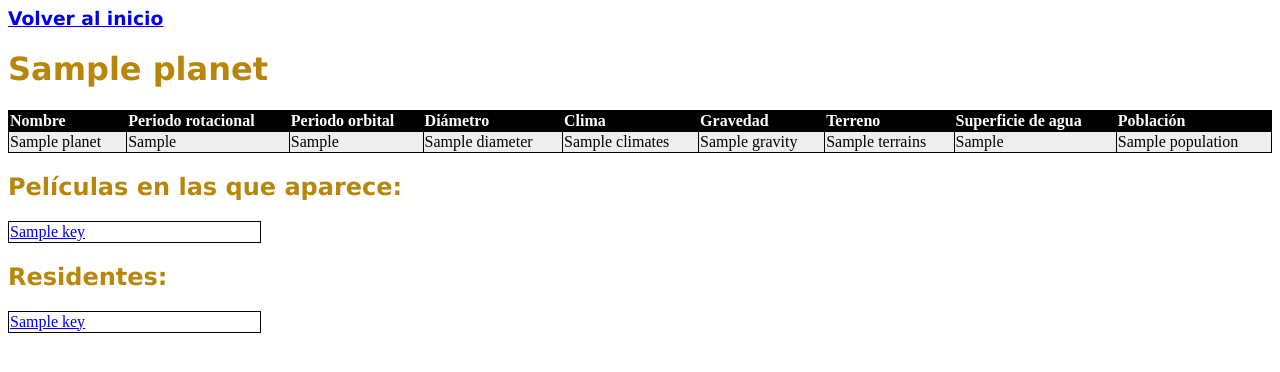
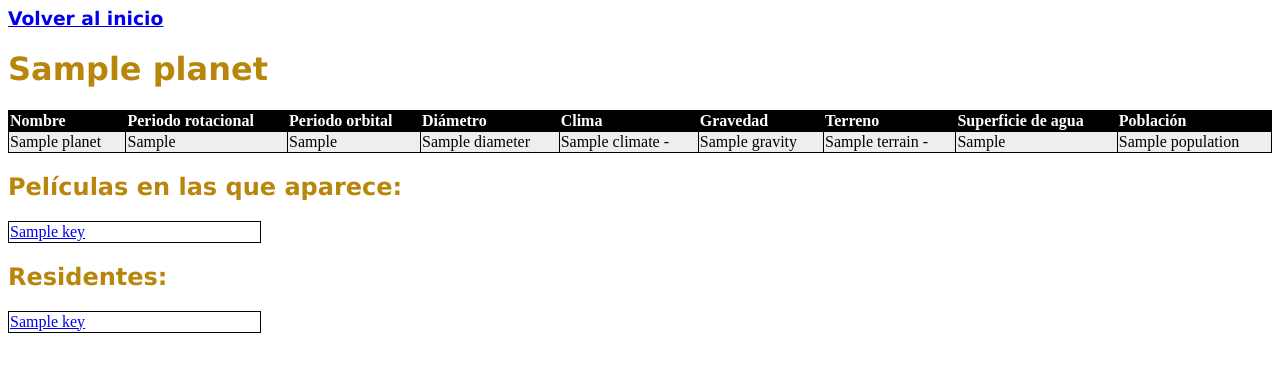
Before and after one commit to Snorlax8/Tarea3, a Django app: template swinfo/templates/swinfo/planet_detail.html in a window 1280 px wide. Shown: the top 372 px of the page. Run offline with Django 3.2, Linux system fonts and the light colour scheme; the template is opened without the code that fills it: most values are stand-ins (such as "Sample title", 1, 10 or a date in 2020).

Commit message:
More table fixes

```diff
--- a/swinfo/templates/swinfo/planet_detail.html
+++ b/swinfo/templates/swinfo/planet_detail.html
@@ -29,9 +29,17 @@
     <td>{{ planet.rotationPeriod }}</td>
     <td>{{ planet.orbitalPeriod }}</td>
     <td>{{ planet.diameter }}</td>
-    <td>{{ planet.climates }}</td>
+    <td>{% for climate in planet.climates %}
+         {{climate}}
+         -
+    {%endfor%}
+    </td>
     <td>{{ planet.gravity }}</td>
-    <td>{{ planet.terrains }}</td>
+    <td>{% for terrain in planet.terrains %}
+         {{terrain}}
+         -
+    {%endfor%}
+    </td>
     <td>{{ planet.surfaceWater }}</td>
     <td>{{ planet.population }}</td>
 
```
